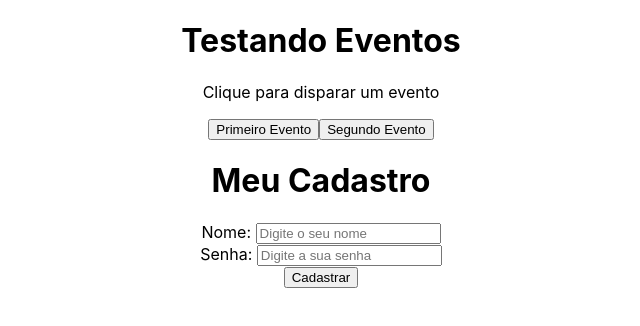
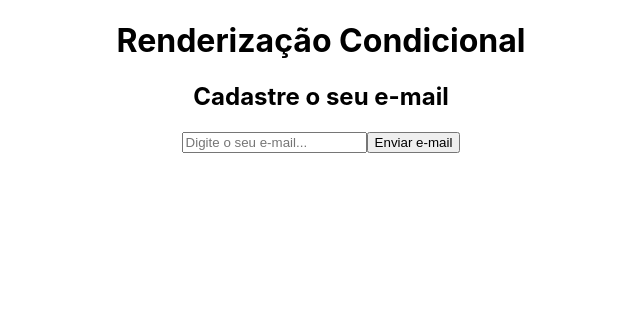
Before and after one commit to amandacbarreto/AnotacoesReactJs, a React (Create React App) app: page / in a window 1280 px wide. Shown: the top 326 px of the page, without its empty margins (319-959 px from the left). Built offline with nearby package versions, Linux system fonts and the light colour scheme.

Commit message:
renderização condicional

```diff
--- a/src/App.js
+++ b/src/App.js
@@ -1,14 +1,13 @@
 import './App.css';
-import Evento from './components/Evento';
-import Form from './components/Form';
+import Condicional from './components/Condicional';
+
 
 function App() {
 
   return (
     <div className="App">
-      <h1>Testando Eventos</h1>
-      <Evento/>
-      <Form/>
+      <h1>Renderização Condicional</h1>
+      <Condicional/>
     </div>
 
   )
--- /dev/null
+++ b/src/components/Condicional.js
@@ -0,0 +1,41 @@
+import {useState} from 'react'
+function Condicional (){
+
+    const [email, setEmail] = useState()
+    const [userEmail, setUserEmail] = useState()
+
+    function enviarEmail(e){
+        e.preventDefault()
+        setUserEmail(email)
+        console.log(userEmail)
+    }
+
+    function limparEmail(e){
+        e.preventDefault()
+        setUserEmail('')
+    }
+
+    return (
+        <div>
+            <h2>Cadastre o seu e-mail</h2>
+            <form>
+                <input
+                    type="email"
+                    placeholder="Digite o seu e-mail..."
+                    onChange={(e)=>setEmail(e.target.value)}
+                />
+                <button type="submit" onClick={enviarEmail}>
+                    Enviar e-mail
+                </button>
+            </form>
+            {userEmail && ( //rendereizacao condicional, so vai aparecer o paragrafo abaixo se o userEmail for true
+                <div>
+                    <p>O e-mail do usuário é {userEmail} </p>
+                    <button onClick={limparEmail}>Limpar E-mail</button>
+                </div>
+            )}
+        </div>
+    )
+}
+
+export default Condicional
```
